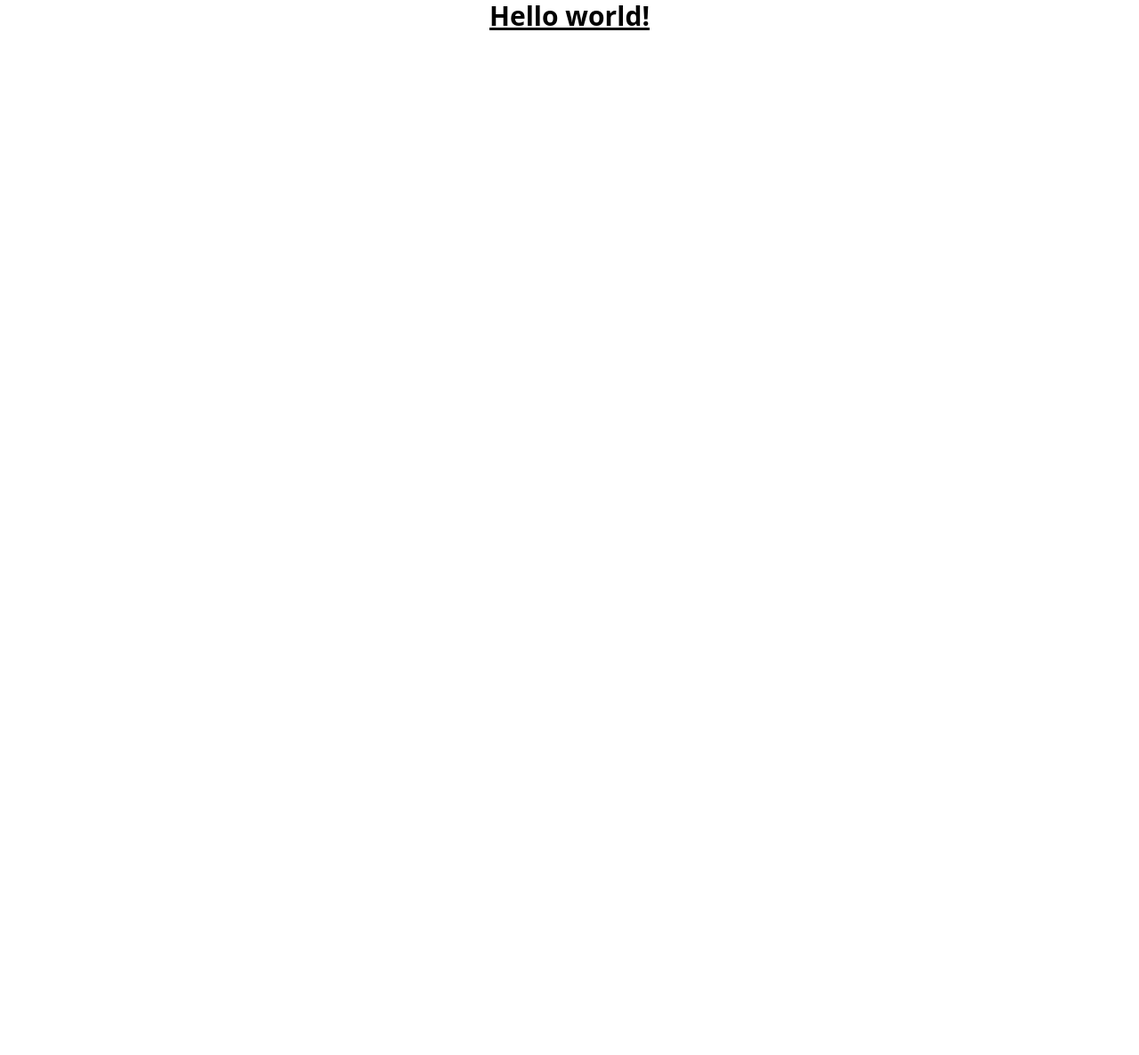
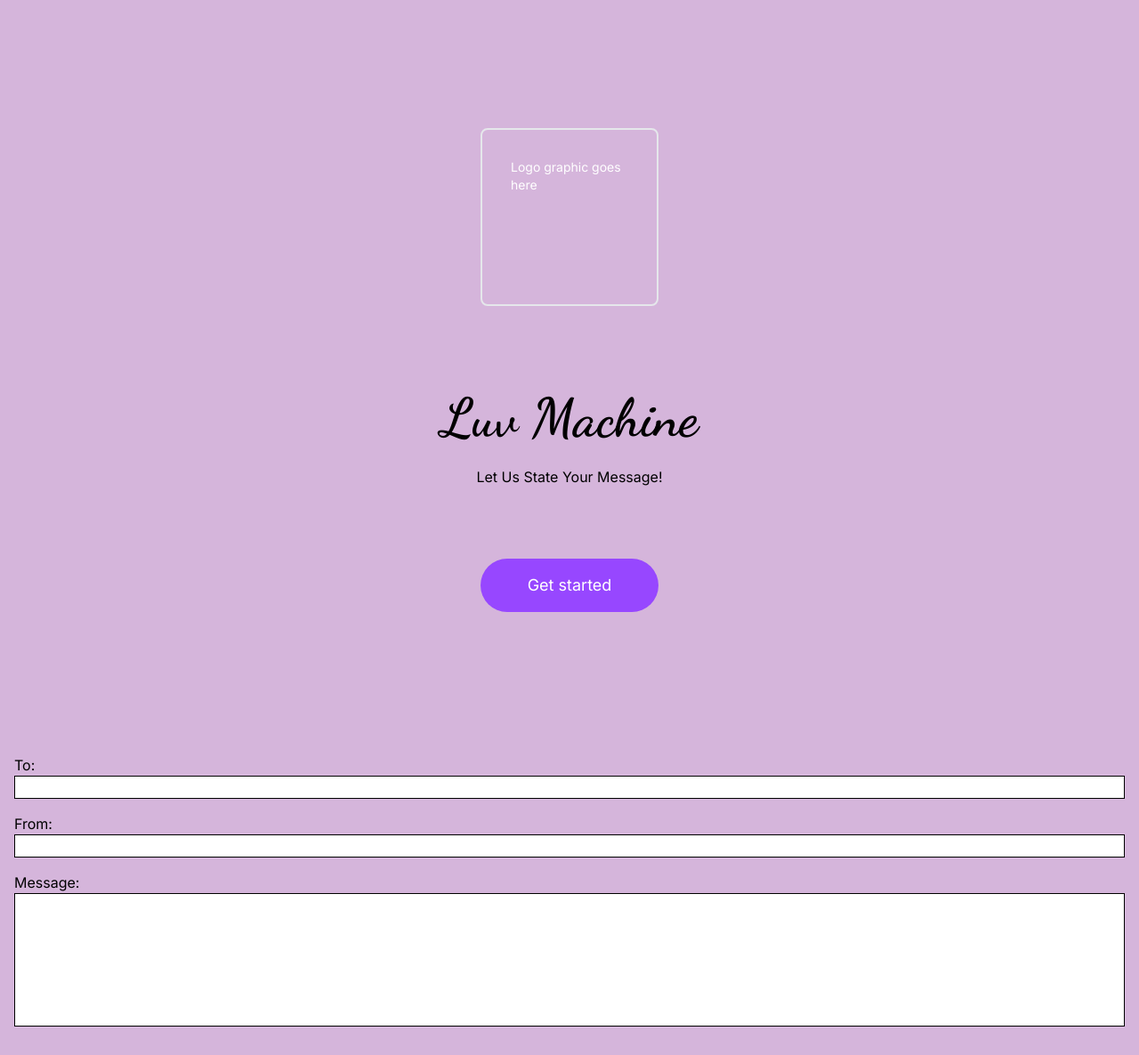
Before and after one commit to ChristopherLandaverde/luvmachine, a Next.js app: page / in a window 1280 px wide. Shown: the whole page at 89% size. Before the commit the page ends 800 px from the top, so only its background shows below. Built offline with nearby package versions, Linux system fonts and the light colour scheme.

Commit message:
dancing script font and main page with colors
Signed-off-by: Milan <milan@mdaverde.com>

```diff
--- a/src/pages/index.tsx
+++ b/src/pages/index.tsx
@@ -1,21 +1,56 @@
 import Head from "next/head";
 import Image from "next/image";
-import { Inter } from "@next/font/google";
+import { Inter, Dancing_Script } from "@next/font/google";
 import styles from "@/styles/Home.module.css";
 
 const inter = Inter({ subsets: ["latin"] });
+const dancingScript = Dancing_Script({
+  subsets: ["latin"],
+});
 
 export default function Home() {
   return (
     <>
       <Head>
-        <title>Create Next App</title>
+        <title>Luv Machine</title>
         <meta name="description" content="Generated by create next app" />
         <meta name="viewport" content="width=device-width, initial-scale=1" />
         <link rel="icon" href="/favicon.ico" />
       </Head>
-      <main>
-        <h1 className="text-3xl font-bold underline text-center">Hello world!</h1>
+      <main className={`${inter.className} bg-secondary pt-36`}>
+        <div className="mb-36">
+          <div className="flex justify-center mb-24">
+            <div className="h-[200px] w-[200px] border-2 border-white-500 rounded-lg text-sm text-white p-8">
+              Logo graphic goes here
+            </div>
+          </div>
+          <h1 className={`text-6xl font-bold text-center mb-6 ${dancingScript.className}`}>
+            Luv Machine
+          </h1>
+          <h2 className="text-md text-center mb-20">
+            Let Us State Your Message!
+          </h2>
+          <div className="text-center">
+            <button className="text-white bg-primary p-4 rounded-full text-lg w-[200px]">Get started</button>
+          </div>
+        </div>
+        <div className="p-4">
+          <label className="block mb-4">
+            <span className="block">To:</span>
+            <input className="block border border-black w-full" type="text" />
+          </label>
+          <label className="block mb-4">
+            <span className="block">From:</span>
+            <input className="block border border-black w-full" type="text" />
+          </label>
+          <label className="block mb-4">
+            <span className="block">Message:</span>
+            <input
+              className="block border border-black h-[150px] w-full"
+              type="text"
+            />
+          </label>
+        </div>
       </main>
     </>
   );
--- a/tailwind.config.js
+++ b/tailwind.config.js
@@ -2,7 +2,12 @@
 module.exports = {
   content: ["./src/**/*.{js,ts,jsx,tsx}"],
   theme: {
-    extend: {},
+    extend: {
+      colors: {
+        primary: "#9747ff",
+        secondary: "#d5b5db",
+      },
+    },
   },
   plugins: [],
 };
```
